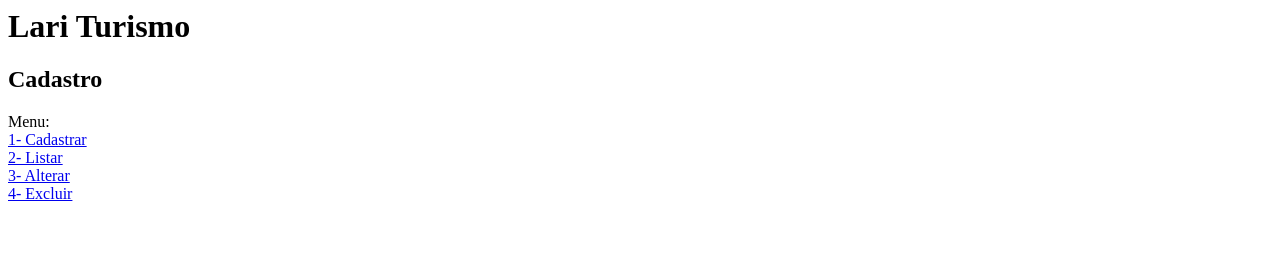
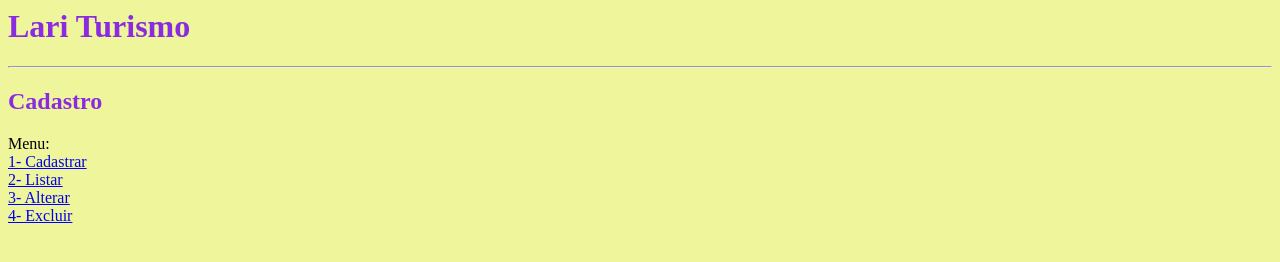
Before and after one commit to larissamartinsss/AtividadesFrontEnd, a plain HTML site: page Individual/Atividade1-ATP32/index.html in a window 1280 px wide. Drawn offline with Linux system fonts and the light colour scheme.

Commit message:
adicionando cor

```diff
--- a/Individual/Atividade1-ATP32/index.html
+++ b/Individual/Atividade1-ATP32/index.html
@@ -3,8 +3,11 @@
         <title>---------Cadastro de viagens---------</title>
     </head>
     <body>
-        <h1>Lari Turismo</h1>
-        <h2>Cadastro</h2>
+        <body style="background-color:rgb(239, 245, 155);"></body>
+
+        <h1 style="color: blueviolet;">Lari Turismo</h1>
+        <hr>
+        <h2 style="color: blueviolet;">Cadastro</h2>
 
         <span>Menu: </span>
         <nav>
@@ -12,6 +15,8 @@
             <a href="read.html">2- Listar</a><br />
             <a href="update.html">3- Alterar</a><br />
             <a href="delete.html">4- Excluir</a><br />
+
+
         </nav>
 
     </body>
```
Also changed, not shown: Individual/Atividade1-ATP32/create.html (+1 -0 lines), Individual/Atividade1-ATP32/delete.html (+1 -0 lines), Individual/Atividade1-ATP32/read.html (+1 -0 lines), Individual/Atividade1-ATP32/update.html (+1 -0 lines).
